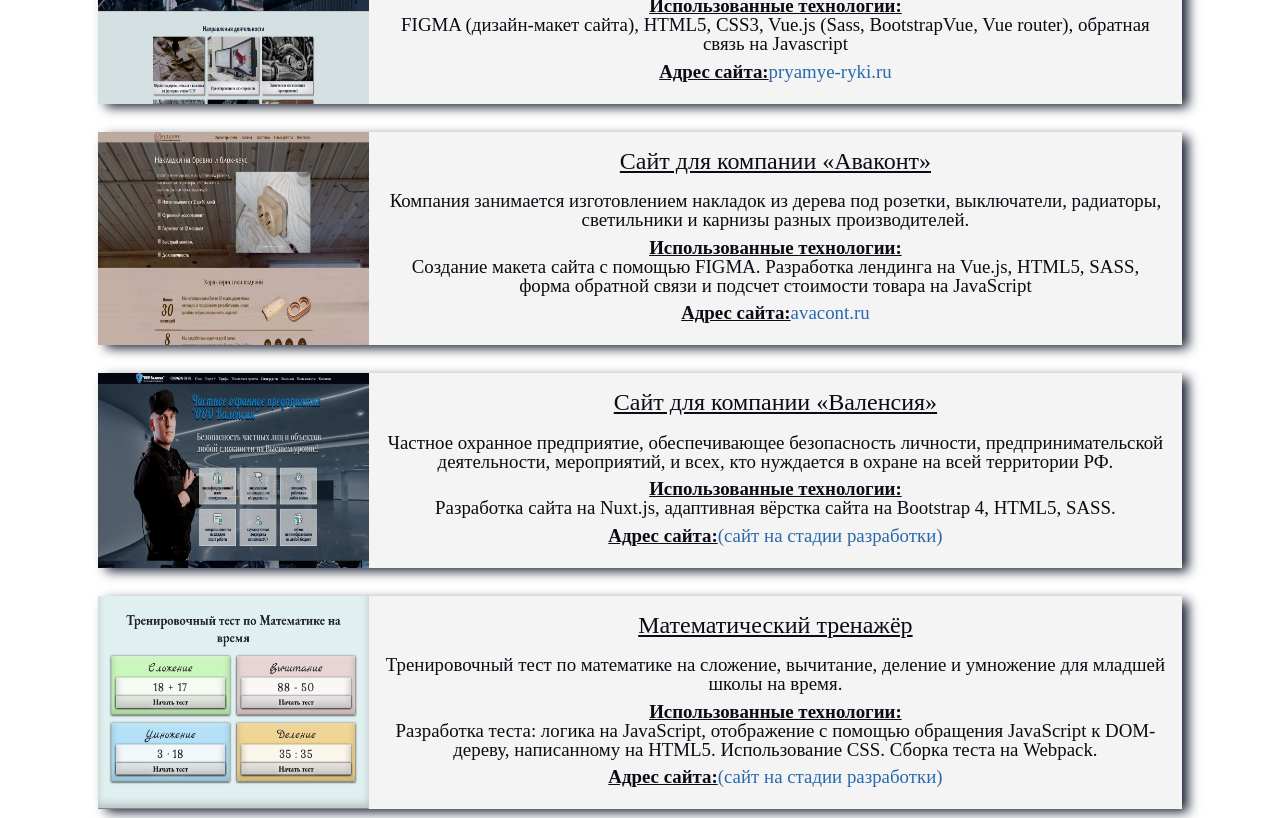
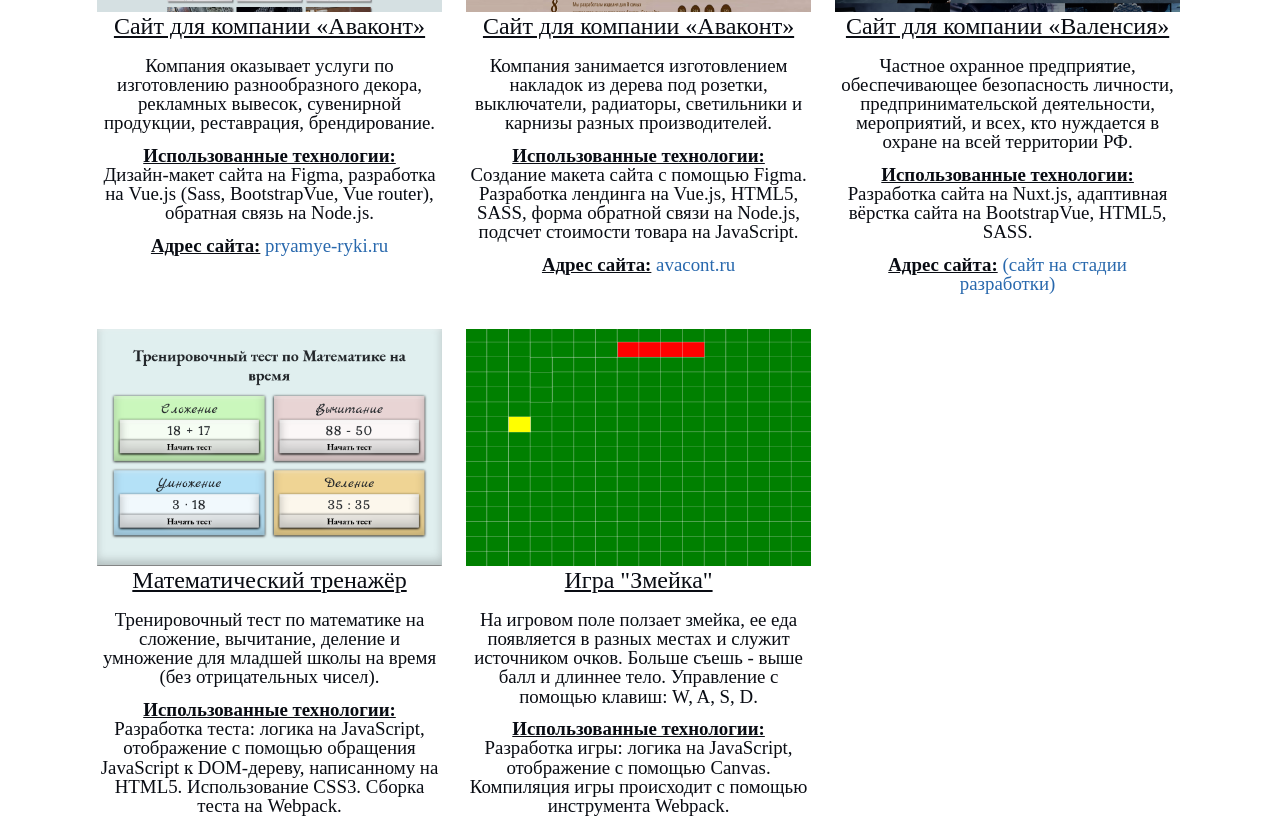
Before and after one commit to AnigalHub/Portfolio, a Nuxt app: page / in a window 1280 px wide. Shown: the part 3020-3838 px from the top of the page. Built offline with nearby package versions, Linux system fonts and the light colour scheme.

Commit message:
визуально изменено представление работ, удален row и col

```diff
--- a/components/works.vue
+++ b/components/works.vue
@@ -4,17 +4,11 @@
         <h2>Мои работы</h2>
         <div class="flex-container">
          <div v-for="(work,index) in WorksRow" :key="index">
-           <b-row>
-             <b-col cols="3">
            <img :src="work.src" :alt="work.alt"/>
-             </b-col>
-             <b-col>
            <h4>{{work.name_company}}</h4>
            <p class="text_works">{{work.descr_company}}</p>
            <p class="text_works"><u><b>Использованные технологии:</b></u><br>{{work.tecnology}}</p>
-               <p class="text_works"><u><b>Адрес сайта:</b></u><a :href="work.url" target="_blank">{{work.website}}</a></p>
-             </b-col>
-           </b-row>
+           <p class="text_works"><u><b>Адрес сайта:</b></u><a :href="work.url" target="_blank"> {{work.website}}</a></p>
          </div>
         </div>
       </b-container>
@@ -41,7 +35,7 @@
                 alt:'Промэлектронсервис_2',
                 name_company:'Сайт для компании «Промэлектронсервис»',
                 descr_company:'Компания занимается сертифационными испытаниями и поставкой электронных компонентов.',
-                tecnology:'Второй релиз сайта - переписанный на Vue.js (с использованием Vue router)',
+                tecnology:'Второй релиз сайта - переписанный на Vue.js (и Vue router)',
                 url:'',
                 website:'(сайт не был запущен)',
               },
@@ -50,7 +44,7 @@
                 alt:'Гостехносервис',
                 name_company:'Сайт для компании «Гостехносервис»',
                 descr_company:'Компания поставляет IT-оборудование, производит аксессуары и вычислительных комплексы.',
-                tecnology:'Одностраничный сайт на Vue.js (Sass, BootstrapVue) - с простой анимацией для svg-элементов ',
+                tecnology:'Одностраничный сайт на Vue.js, BootstrapVue, Sass с простой анимацией для Svg-элементов ',
                 url:'https://gtekhno.ru/',
                 website:'gtekhno.ru',
               },
@@ -60,7 +54,7 @@
                 name_company:'Сайт для компании «Аваконт»',
                 descr_company:'Компания оказывает услуги по изготовлению разнообразного декора, рекламных вывесок,\n' +
                   'сувенирной продукции, реставрация, брендирование.',
-                tecnology:'FIGMA (дизайн-макет сайта), HTML5, CSS3, Vue.js (Sass, BootstrapVue, Vue router), обратная связь на Javascript',
+                tecnology:'Дизайн-макет сайта на Figma, разработка на Vue.js (Sass, BootstrapVue, Vue router), обратная связь на Node.js.',
                 url:'http://pryamye-ryki.ru/',
                 website:'pryamye-ryki.ru',
               },
@@ -70,7 +64,7 @@
                 name_company:'Сайт для компании «Аваконт»',
                 descr_company:'Компания занимается изготовлением накладок из дерева под розетки,\n' +
                   ' выключатели, радиаторы, светильники и карнизы разных производителей.',
-                tecnology:'Создание макета сайта с помощью FIGMA. Разработка лендинга на Vue.js, HTML5, SASS, форма обратной связи и подсчет стоимости товара на JavaScript',
+                tecnology:'Создание макета сайта с помощью Figma. Разработка лендинга на Vue.js, HTML5, SASS, форма обратной связи на Node.js, подсчет стоимости товара на JavaScript.',
                 url:'http://avacont.ru/',
                 website:'avacont.ru',
               },
@@ -79,7 +73,7 @@
                 alt:'Валенсия',
                 name_company:'Сайт для компании «Валенсия»',
                 descr_company:'Частное охранное предприятие, обеспечивающее  безопасность личности, предпринимательской деятельности, мероприятий, и всех, кто нуждается в охране на всей территории РФ.',
-                tecnology:'Разработка сайта на Nuxt.js, адаптивная вёрстка сайта на Bootstrap 4, HTML5, SASS.',
+                tecnology:'Разработка сайта на Nuxt.js, адаптивная вёрстка сайта на BootstrapVue, HTML5, SASS.',
                 url:'',
                 website:'(сайт на стадии разработки)',
               },
@@ -87,8 +81,8 @@
                 src:'./training.png',
                 alt:'Математический тренажёр',
                 name_company:'Математический тренажёр',
-                descr_company:'Тренировочный тест по математике на сложение, вычитание, деление и умножение для младшей школы на время.',
-                tecnology:'Разработка теста: логика на JavaScript, отображение с помощью обращения JavaScript к DOM-дереву, написанному на HTML5. Использование CSS. Сборка теста на Webpack.',
+                descr_company:'Тренировочный тест по математике на сложение, вычитание, деление и умножение для младшей школы на время (без отрицательных чисел).',
+                tecnology:'Разработка теста: логика на JavaScript, отображение с помощью обращения JavaScript к DOM-дереву, написанному на HTML5. Использование CSS3. Сборка теста на Webpack.',
                 url:'',
                 website:'(сайт на стадии разработки)',
               },
@@ -96,7 +90,7 @@
                 src:'./snake.png',
                 alt:'Игра "Змейка"',
                 name_company:'Игра "Змейка"',
-                descr_company:'На игровом поле ползает змейка, ее еда появляется в разных местах и служит источником очков. Чем больше съешь, тем выше бал и длиннее тело. Управление с помощью клавиш: A,W,S,D. ',
+                descr_company:'На игровом поле ползает змейка, ее еда появляется в разных местах и служит источником очков. Больше съешь - выше балл и длиннее тело. Управление с помощью клавиш: W, A, S, D. ',
                 tecnology:'Разработка игры: логика на JavaScript, отображение с помощью Canvas. Компиляция игры происходит с помощью инструмента Webpack.',
                 url:'',
                 website:'(сайт на стадии разработки)',
@@ -114,32 +108,22 @@
     margin-top: 3%;
   }
   .flex-container > div {
-    background-color: rgba(255, 255, 255, 0.8);
-    box-shadow: 7px 4px 11px -1px rgb(24, 31, 49);
     text-align: center;
-    width: 100%;
-    margin: 0 1.2% 2.5% 1.2% !important;
-  }
+    width: 31.15%;
+    margin: 0 1.05% 2.3% 1.05% !important;
     img{
       width: 100%;
-    height: 100%;
+      height: auto;
     }
-  .flex-container > div:hover{
-    box-shadow: 7px 4px 16px -1px rgb(24, 31, 49);
+    &:hover{
+      box-shadow: 6px 4px 9px -1px rgb(13, 19, 33);
       img{
         filter: contrast(110%);
       }
     }
-  .col-3{
-    padding: 0 !important;
-  }
-  .row{
-    margin: 0 !important;
-  }
-  .col{
-    padding: 15px !important;
   }
   p{
-    margin-bottom: 0.5rem !important;
+    margin-bottom: 0.4rem !important;
+    padding: 1%;
   }
 </style>
```
Lines whose indentation alone changed are shown as unchanged.
